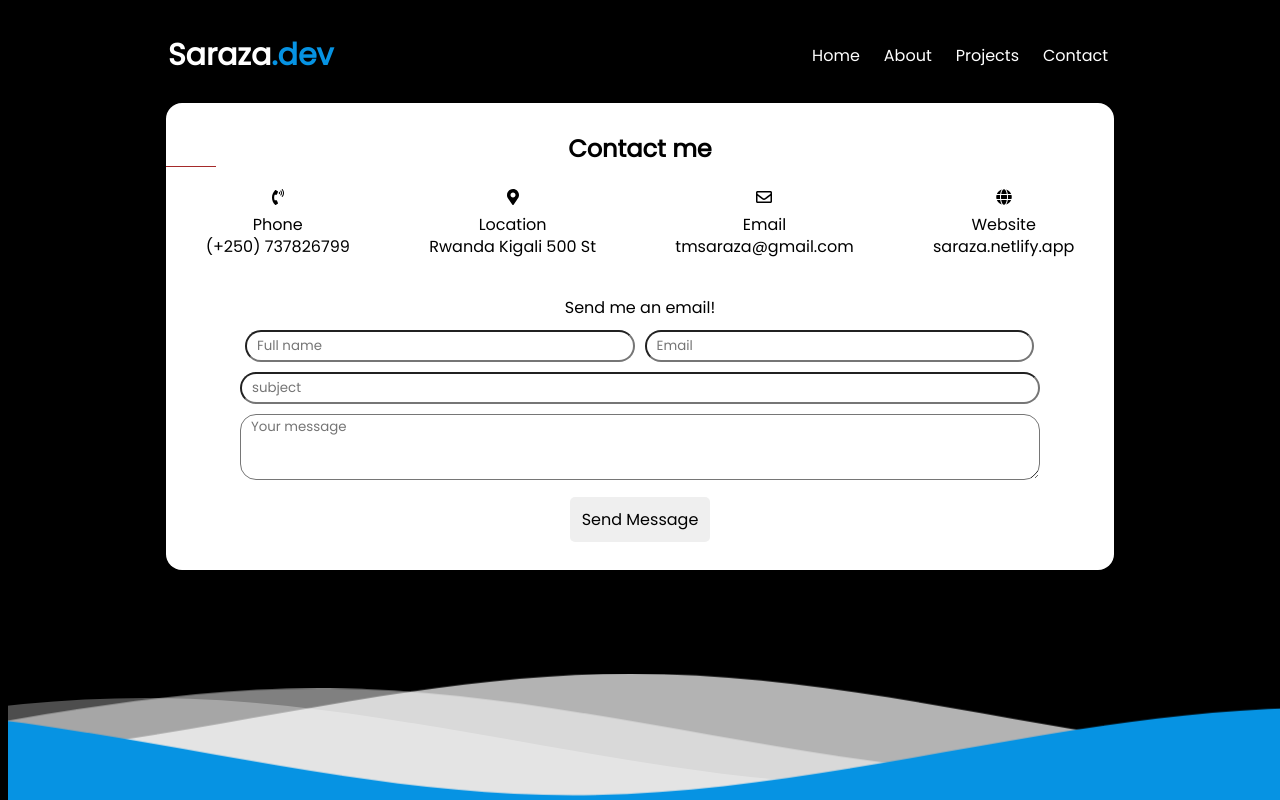
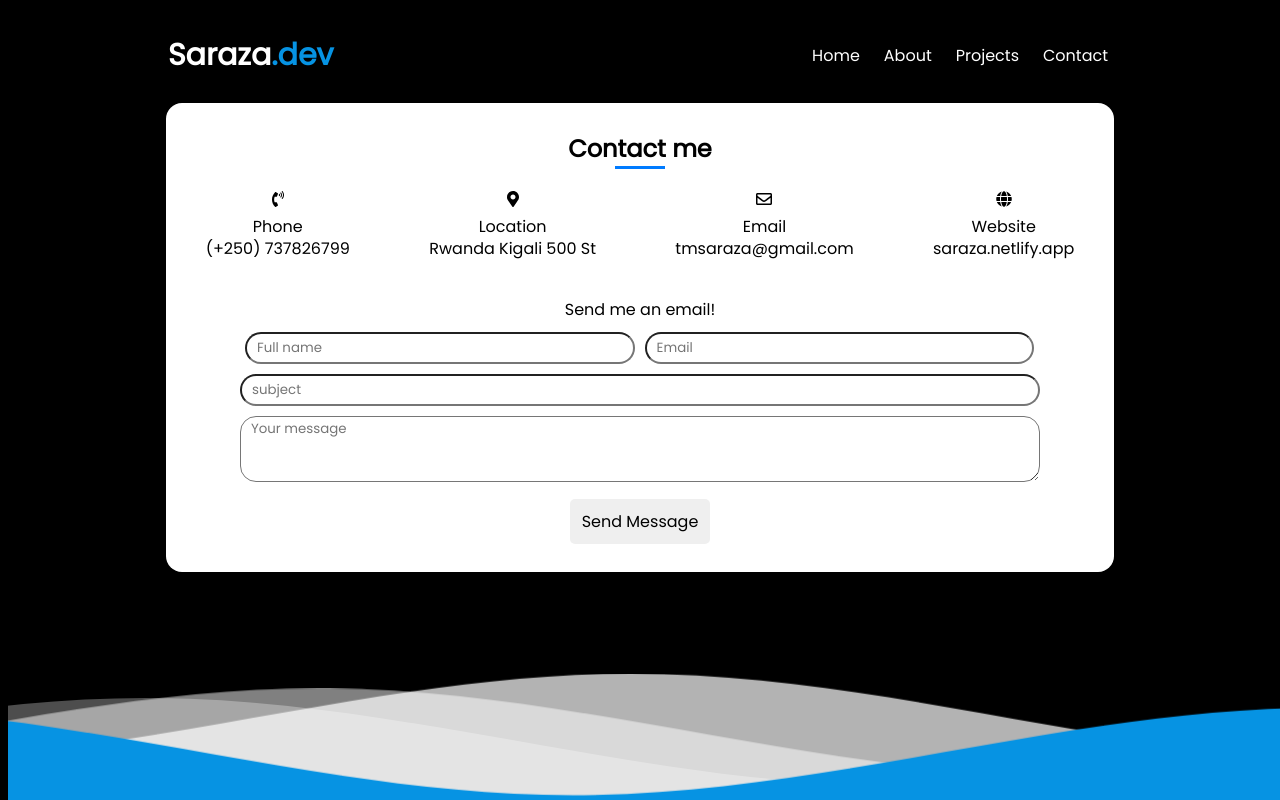
Before and after one commit to sarazaToussaint/Saraza-dev, a React (Create React App) app: page /Contact in a window 1280 px wide. Built offline with nearby package versions, Linux system fonts and the light colour scheme.

Commit message:
underline the contact page title

```diff
--- a/src/components/Contact.module.css
+++ b/src/components/Contact.module.css
@@ -74,7 +74,7 @@ textarea {
 
 .contactContainer h2 div {
   width: 50px;
-  height: 1px;
-  background-color: brown;
-  text-align: center;
+  height: 3px;
+  background-color: #007bff;
+  margin: auto;
 }
```
